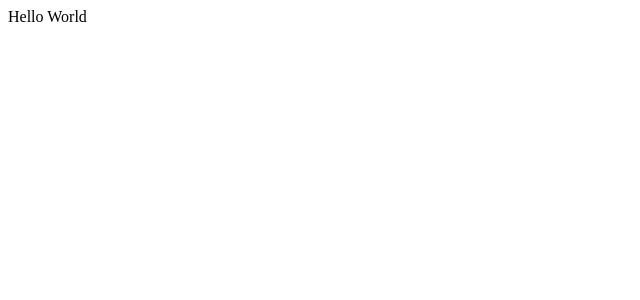
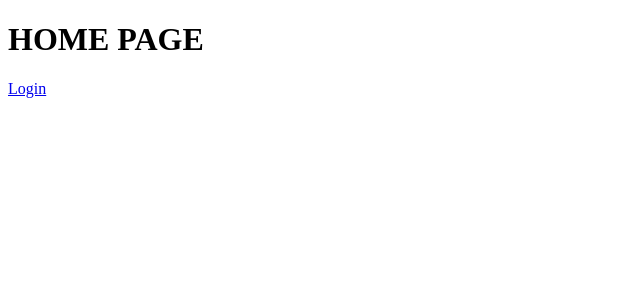
Before and after one commit to sjb3/react-bookworm, a React (Create React App) app: page / in a window 1280 px wide. Shown: the top 300 px of the page, without its empty margins (0-640 px from the left). Built offline with nearby package versions, Linux system fonts and the light colour scheme.

Commit message:
basic route set up with corresponding pages

```diff
--- a/package.json
+++ b/package.json
@@ -4,7 +4,9 @@
   "private": true,
   "dependencies": {
     "react": "^15.6.1",
-    "react-dom": "^15.6.1"
+    "react-dom": "^15.6.1",
+    "react-router": "^4.2.0",
+    "react-router-dom": "^4.2.2"
   },
   "devDependencies": {
     "eslint": "^4.6.1",
--- a/src/App.js
+++ b/src/App.js
@@ -1,4 +1,7 @@
 import React from 'react';
+import { Route } from 'react-router-dom';
+import HomePage from './components/pages/HomePage';
+import LoginPage from './components/pages/LoginPage';
 
 // class App extends Component {
 //   render() {
@@ -16,6 +19,9 @@
 //   }
 // }
 
-const App = () => <div>Hello World</div>
+const App = () => <div>
+  <Route path="/" exact component={ HomePage } />
+  <Route path="/login" exact component={ LoginPage } />
+</div>
 
 export default App;
--- /dev/null
+++ b/src/components/pages/HomePage.js
@@ -0,0 +1,11 @@
+import React from 'react';
+import { Link } from 'react-router-dom';
+
+const HomePage = () => (
+  <div>
+    <h1>HOME PAGE</h1>
+    <Link to="/login">Login</Link>
+  </div>
+);
+
+export default HomePage;
--- /dev/null
+++ b/src/components/pages/LoginPage.js
@@ -0,0 +1,9 @@
+import React from 'react';
+
+const LoginPage = () => (
+  <div>
+    <h1>LOGIN PAGE</h1>
+  </div>
+);
+
+export default LoginPage;
--- a/src/index.js
+++ b/src/index.js
@@ -1,7 +1,12 @@
 import React from 'react';
 import ReactDOM from 'react-dom';
+import { BrowserRouter } from 'react-router-dom';
 import App from './App';
 import registerServiceWorker from './registerServiceWorker';
 
-ReactDOM.render(<App />, document.getElementById('root'));
+ReactDOM.render(
+  <BrowserRouter>
+    <App />
+  </BrowserRouter>,
+  document.getElementById('root'));
 registerServiceWorker();
```
Also changed, not shown: 1 other file (tests, documents, lock files or other folders).
